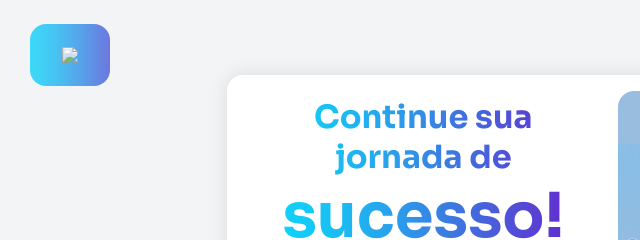
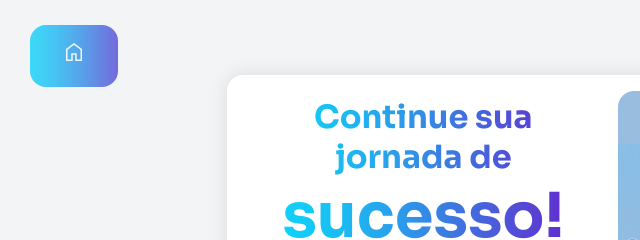
Before and after one commit to InfraWatch-inc/web-data-viz, a website: page public/login.html in a window 1280 px wide. Shown: the top 240 px of the page, 29-669 px from the left. Drawn offline with nearby package versions, Linux system fonts and the light colour scheme.

Commit message:
Finalizando o login

```diff
--- a/public/css/cadastro-login.css
+++ b/public/css/cadastro-login.css
@@ -176,3 +176,12 @@
 .link-login:hover{
     text-decoration: underline;
 }
+
+.material-symbols-outlined {
+  font-variation-settings:
+  'FILL' 0,
+  'wght' 400,
+  'GRAD' 0,
+  'opsz' 48;
+  color:aliceblue;
+}
--- a/public/login.html
+++ b/public/login.html
@@ -12,11 +12,14 @@
   <link rel="icon" href="./assets/icon/Logo-InfraWatch.png" />
    <link rel="stylesheet" href="css/main.css">
    <link rel="stylesheet" href="css/cadastro-login.css">
+   <link rel="stylesheet" href="https://fonts.googleapis.com/css2?family=Material+Symbols+Outlined:opsz,wght,FILL,GRAD@20..48,100..700,0..1,-50..200&icon_names=home" />
 </head>
 
 <body>
   <div class="voltar">
-     <a class="btn" href="index.html" ><img src="assets/icon/casa.png" ></a>
+     <a class="btn" href="index.html" ><span class="material-symbols-outlined">
+      home
+      </span></a>
     </div>
   <main>
     <div class="container">
```
